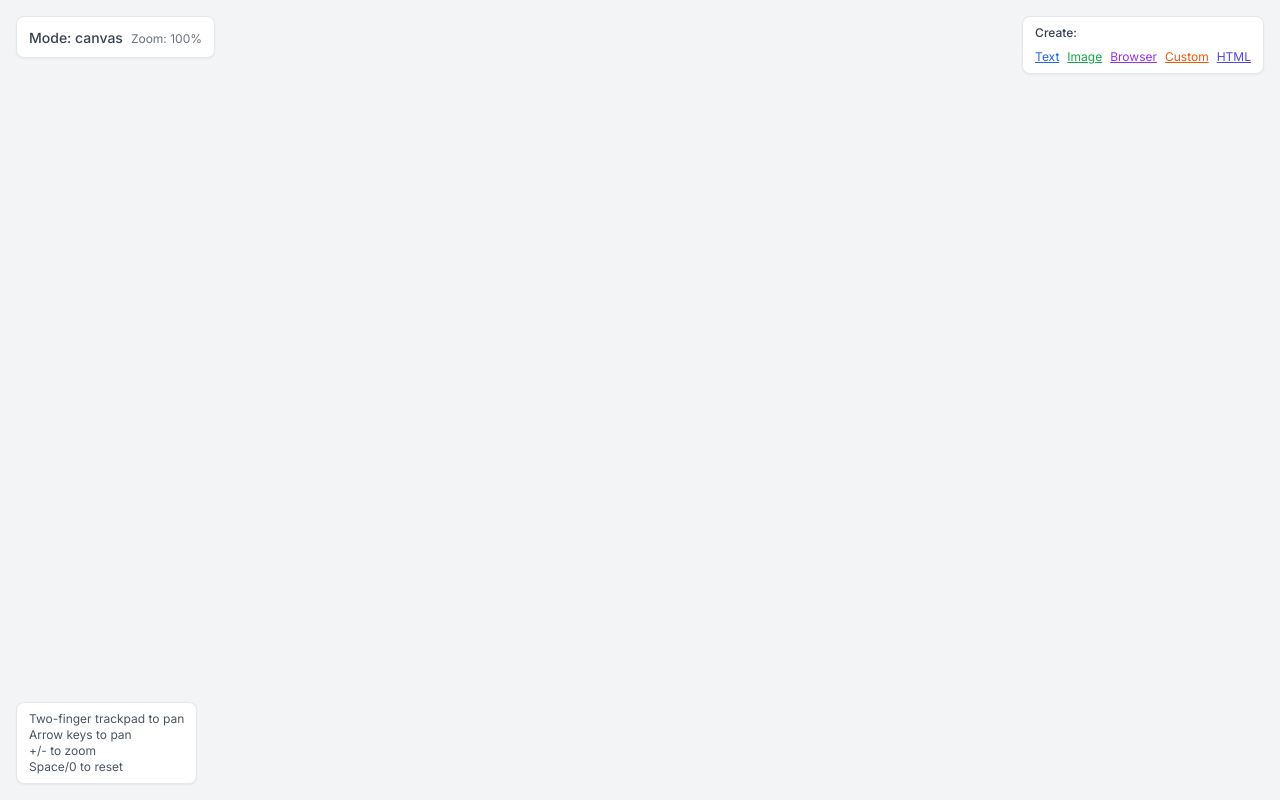
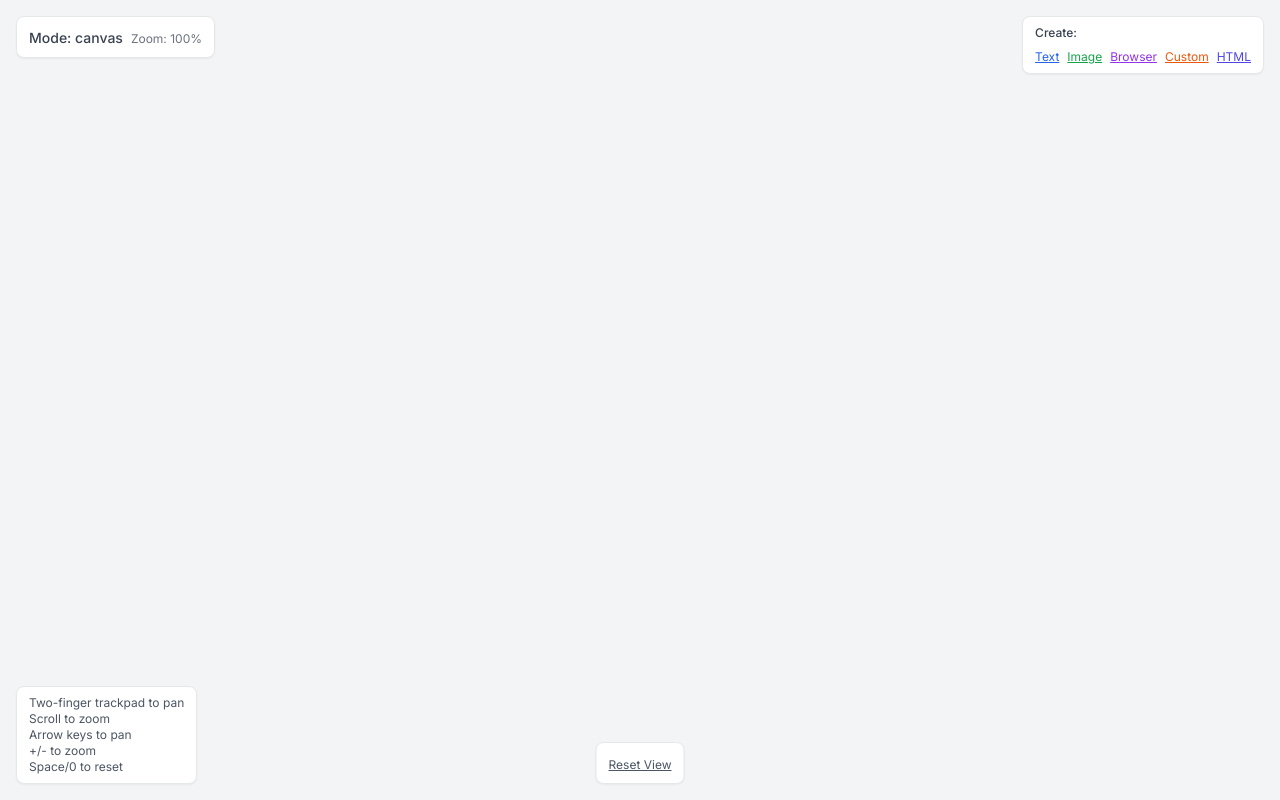
Before and after one commit to vznh/same, a Next.js app: page / in a window 1280 px wide. Built offline with nearby package versions, Linux system fonts and the light colour scheme.

Commit message:
add: zoom using pinch, pan using two fingers. works as intended, cursor zoom still needs work

```diff
--- a/src/components/molecules/Workspace.tsx
+++ b/src/components/molecules/Workspace.tsx
@@ -18,16 +18,38 @@ export default function Workspace() {
   const { frames, addFrame, clearSelection } = useFrameStore()
   const workspaceRef = useRef<HTMLDivElement>(null)
 
-  // Trackpad panning only - no zoom on scroll
+  // Trackpad panning and cursor origin zoom
   const handleWheel = useCallback((e: WheelEvent) => {
+    // Always prevent default to stop browser navigation (back/forward tabs)
     e.preventDefault()
 
-    // Only handle trackpad pan gestures (deltaX/deltaY)
-    if (Math.abs(e.deltaX) > 0 || Math.abs(e.deltaY) > 0) {
+    // Check if this is a trackpad pan (deltaX/deltaY) vs zoom (deltaY only)
+    if (Math.abs(e.deltaX) > Math.abs(e.deltaY) || Math.abs(e.deltaX) > 0) {
+      // This is a trackpad pan gesture
       const panSensitivity = 1.5
       setPan(panX - e.deltaX * panSensitivity, panY - e.deltaY * panSensitivity)
+      return
     }
-  }, [panX, panY, setPan])
+
+    // This is a zoom gesture - zoom towards cursor position
+    const delta = e.deltaY > 0 ? 0.95 : 1.05
+    const newZoom = Math.max(0.1, Math.min(5, zoom * delta))
+
+    // Zoom towards mouse cursor position
+    if (workspaceRef.current) {
+      const rect = workspaceRef.current.getBoundingClientRect()
+      const mouseX = e.clientX - rect.left
+      const mouseY = e.clientY - rect.top
+
+      // Calculate new pan to keep cursor position stable
+      const scaleRatio = newZoom / zoom
+      const newPanX = mouseX - (mouseX - panX) * scaleRatio
+      const newPanY = mouseY - (mouseY - panY) * scaleRatio
+
+      setZoom(newZoom)
+      setPan(newPanX, newPanY)
+    }
+  }, [zoom, panX, panY, setZoom, setPan])
 
   // Keyboard shortcuts
   const handleKeyDown = useCallback((e: KeyboardEvent) => {
@@ -205,9 +227,25 @@ export default function Workspace() {
       <div className="fixed bottom-4 left-4 z-50 pointer-events-none">
         <div className="bg-white px-3 py-2 rounded-lg shadow-sm border pointer-events-auto text-xs text-gray-600">
           <div>Two-finger trackpad to pan</div>
+          <div>Scroll to zoom</div>
           <div>Arrow keys to pan</div>
           <div>+/- to zoom</div>
           <div>Space/0 to reset</div>
+        </div>
+      </div>
+
+      {/* Reset View Button - Bottom Middle */}
+      <div className="fixed bottom-4 left-1/2 transform -translate-x-1/2 z-50 pointer-events-none">
+        <div className="bg-white px-3 py-2 rounded-lg shadow-sm border pointer-events-auto">
+          <button
+            onClick={() => {
+              setZoom(1)
+              setPan(0, 0)
+            }}
+            className="text-xs text-gray-600 hover:text-gray-800 underline cursor-pointer"
+          >
+            Reset View
+          </button>
         </div>
       </div>
 
```
